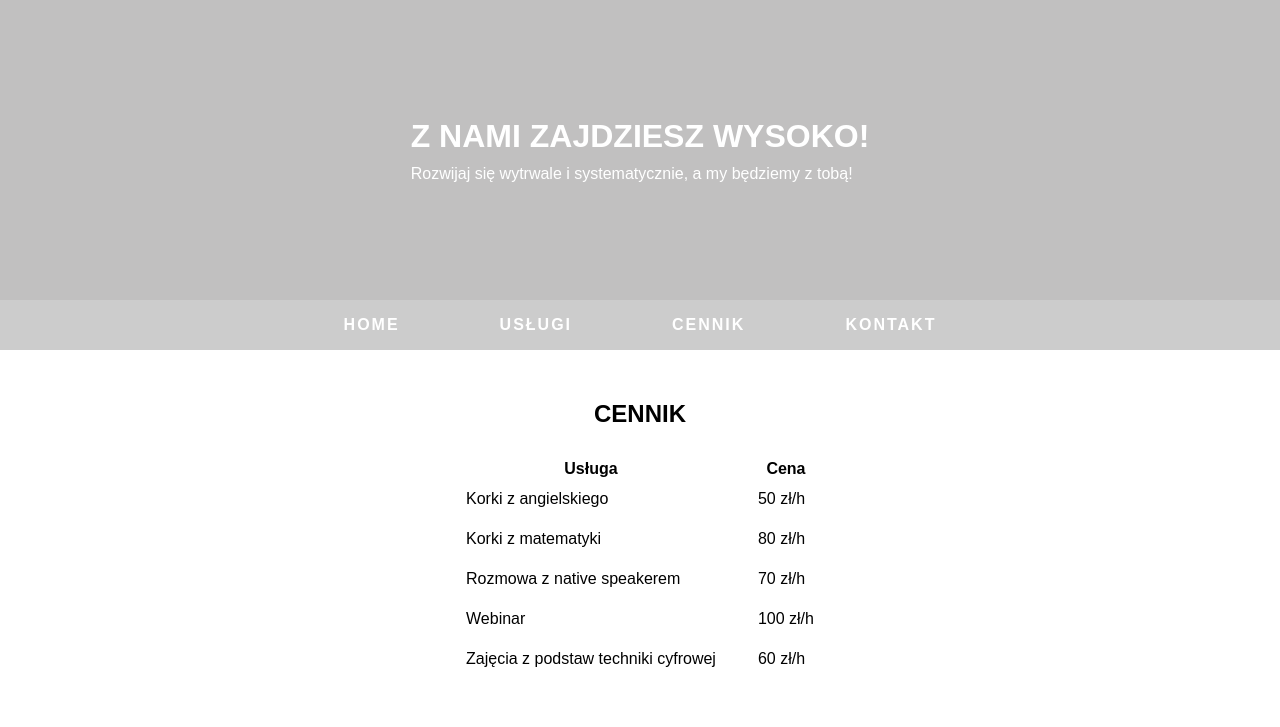
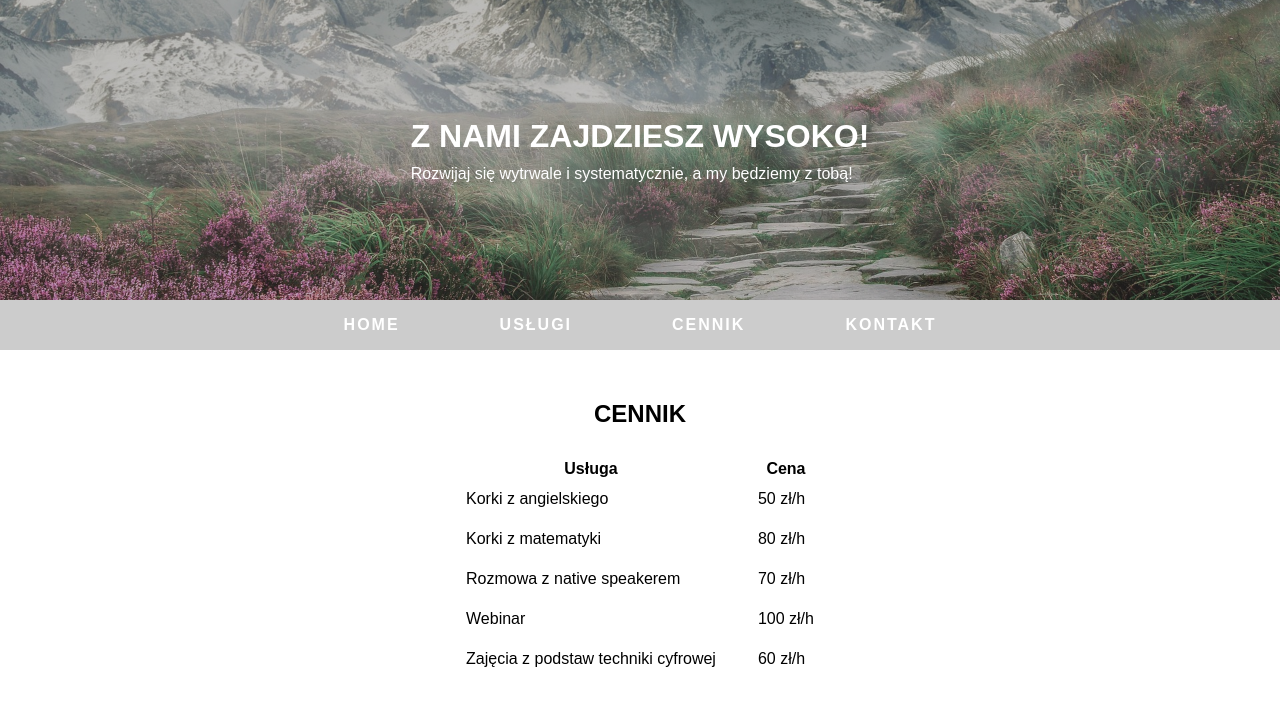
Before and after one commit to srebrzasty/StaticWebSite1, a plain HTML site: page cennik.html in a window 1280 px wide. Shown: the top 727 px of the page. Drawn offline with Linux system fonts and the light colour scheme; the site is published under a folder, as on GitHub Pages, so addresses that start at the root find nothing.

Commit message:
Update style.css

```diff
--- a/style.css
+++ b/style.css
@@ -39,7 +39,7 @@ body {
 {
     position: relative;
     height: 300px;
-    background-image: url('/img/mountain-landscape-2031539_1920.jpg');
+    background-image: url('img/mountain-landscape-2031539_1920.jpg');
     background-size: cover;
     background-position: 0 50%;
 }
```
